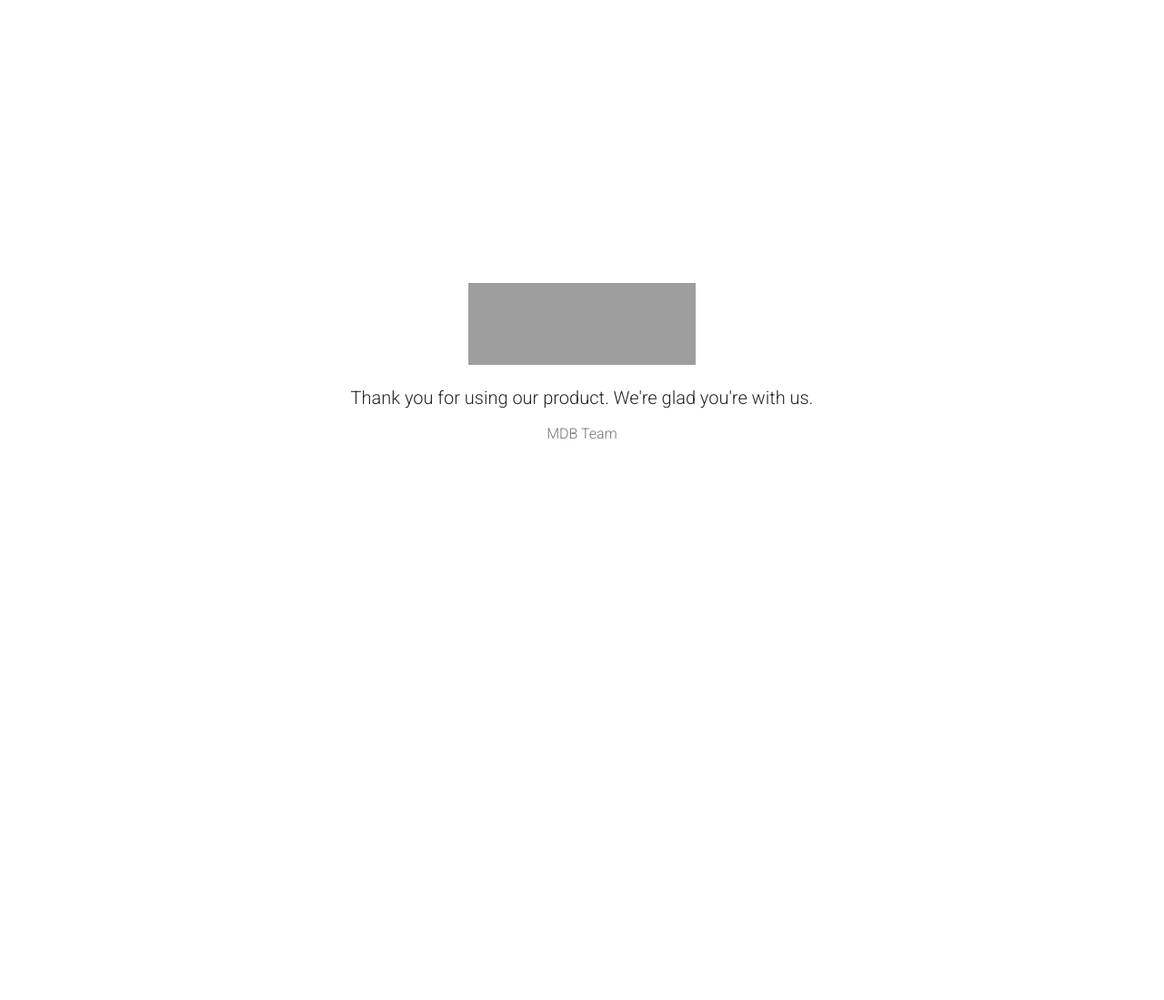
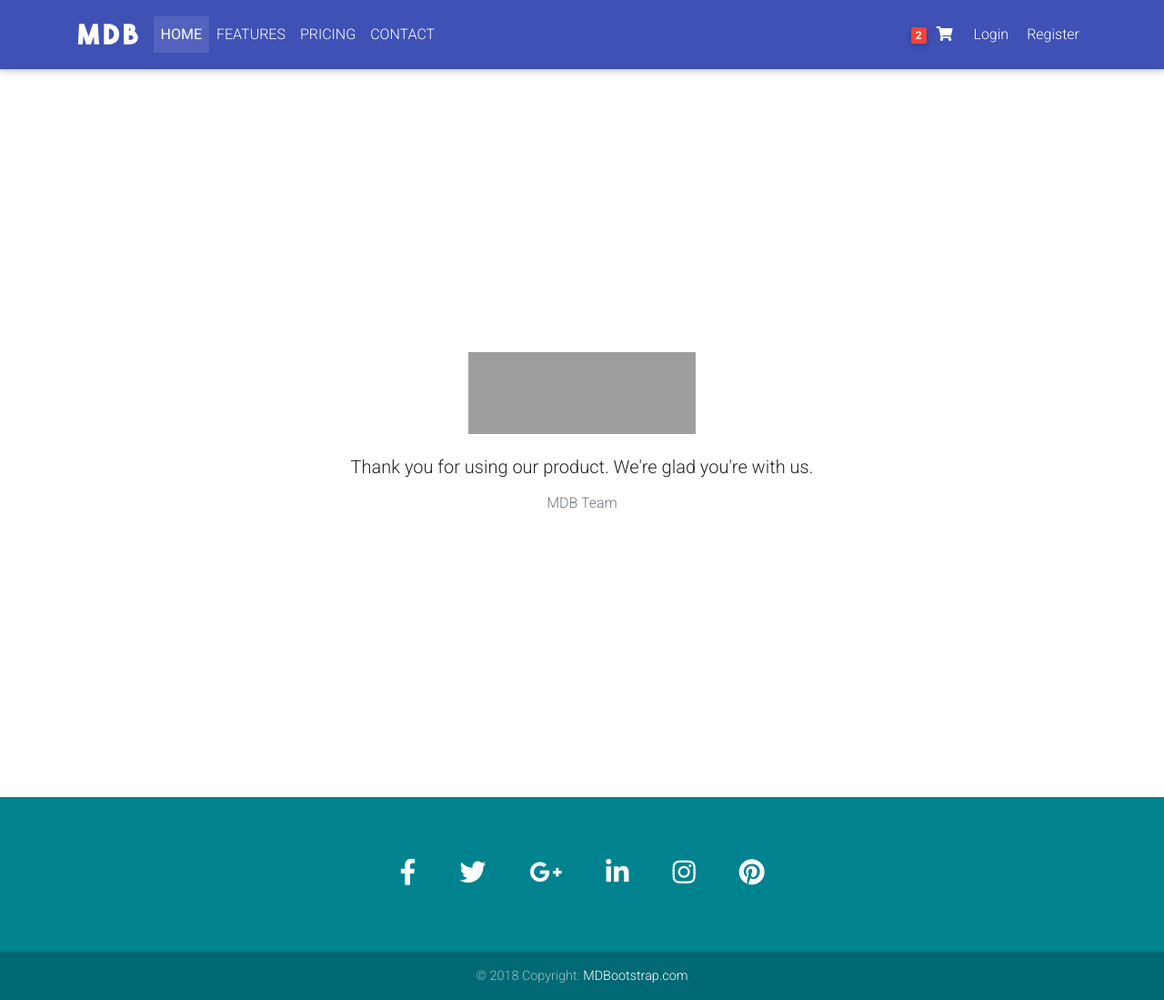
Before and after one commit to Sovengar/gamingwebapp, a Django app: page / in a window 1280 px wide. Shown: the whole page at 91% size. Before the commit the page ends 483 px from the top, so only its background shows below. Run offline with Django 3.2, Linux system fonts and the light colour scheme; some libraries are stand-ins or nearby versions; grey boxes are pictures that could not be loaded.

Commit message:
minor fix

```diff
--- a/appsite/templates/appsite/base.html
+++ b/appsite/templates/appsite/base.html
@@ -31,9 +31,138 @@
     <link rel="stylesheet" href="{% static 'appsite/css/style.css' %}" />
   </head>
   <body>
+
+        <!--Navbar-->
+        <nav class="navbar navbar-expand-lg navbar-dark indigo">
+
+          <div class="container">
+
+            <a class="navbar-brand py-0" href="#"><i class="fab fa-3x fa-mdb"></i></a>
+
+            <!-- Collapse button -->
+            <button class="navbar-toggler" type="button" data-toggle="collapse" data-target="#basicExampleNav"
+              aria-controls="basicExampleNav" aria-expanded="false" aria-label="Toggle navigation">
+              <span class="navbar-toggler-icon"></span>
+            </button>
+
+            <!-- Collapsible content -->
+            <div class="collapse navbar-collapse" id="basicExampleNav">
+
+              <!-- Links -->
+              <ul class="navbar-nav mr-auto text-uppercase">
+                <li class="nav-item active">
+                  <a class="nav-link font-weight-normal" href="#">Home</a>
+                </li>
+                <li class="nav-item">
+                  <a class="nav-link" href="#">Features</a>
+                </li>
+                <li class="nav-item">
+                  <a class="nav-link" href="#">Pricing</a>
+                </li>
+                <li class="nav-item">
+                  <a class="nav-link" href="#">Contact</a>
+                </li>
+              </ul>
+              <!-- Links -->
+
+              <ul class="nav navbar-nav nav-flex-icons ml-auto">
+                <li class="nav-item">
+                  <a href="" class="nav-link waves-effect">
+                    <span class="badge red z-depth-1 mr-1">2</span>
+                    <i id="navbar-static-cart" alt="Cart" class="fas fa-shopping-cart"></i>
+                    <span class="sr-only">Cart</span>
+                  </a>
+                </li>
+
+                {% if user.is_authenticated %}
+                    <li class="nav-item dropdown">
+                      <a class="nav-link dropdown-toggle" id="navbarDropdownMenuLink" data-toggle="dropdown"
+                        aria-haspopup="true" aria-expanded="false"><span class="d-none d-xl-inline-block ml-1">{{ user.username }}</span></a>
+                      <div class="dropdown-menu dropdown-primary dropdown-menu-right" aria-labelledby="navbarDropdownMenuLink">
+                        <a class="dropdown-item" href="{% url 'logout' %}">Logout</a>
+                        <a class="dropdown-item" href="#">Another action</a>
+                        <a class="dropdown-item" href="#">Something else here</a>
+                      </div>
+                    </li>
+                  {% else %}
+                    <li class="nav-item">
+                      <a href="{% url 'login' %}" class="nav-link waves-effect">
+                        <span class="d-none d-xl-inline-block ml-1">Login</span>
+                      </a>
+                    </li>
+                    <li class="nav-item">
+                      <a href="{% url 'register' %}" class="nav-link waves-effect">
+                        <span class="d-none d-xl-inline-block ml-1">Register</span>
+                      </a>
+                    </li>
+                  {% endif %}
+              </ul>
+
+            </div>
+            <!-- Collapsible content -->
+
+          </div>
+
+        </nav>
+        <!--/.Navbar-->
+
     {% block body %}{% endblock %}
 
+    <!-- Footer -->
+    <footer class="page-footer font-small cyan darken-3">
 
+      <!-- Footer Elements -->
+      <div class="container">
+
+        <!-- Grid row-->
+        <div class="row">
+
+          <!-- Grid column -->
+          <div class="col-md-12 py-5">
+            <div class="mb-5 flex-center">
+
+              <!-- Facebook -->
+              <a class="fb-ic">
+                <i class="fab fa-facebook-f fa-lg white-text mr-md-5 mr-3 fa-2x"> </i>
+              </a>
+              <!-- Twitter -->
+              <a class="tw-ic">
+                <i class="fab fa-twitter fa-lg white-text mr-md-5 mr-3 fa-2x"> </i>
+              </a>
+              <!-- Google +-->
+              <a class="gplus-ic">
+                <i class="fab fa-google-plus-g fa-lg white-text mr-md-5 mr-3 fa-2x"> </i>
+              </a>
+              <!--Linkedin -->
+              <a class="li-ic">
+                <i class="fab fa-linkedin-in fa-lg white-text mr-md-5 mr-3 fa-2x"> </i>
+              </a>
+              <!--Instagram-->
+              <a class="ins-ic">
+                <i class="fab fa-instagram fa-lg white-text mr-md-5 mr-3 fa-2x"> </i>
+              </a>
+              <!--Pinterest-->
+              <a class="pin-ic">
+                <i class="fab fa-pinterest fa-lg white-text fa-2x"> </i>
+              </a>
+            </div>
+          </div>
+          <!-- Grid column -->
+
+        </div>
+        <!-- Grid row-->
+
+      </div>
+      <!-- Footer Elements -->
+
+      <!-- Copyright -->
+      <div class="footer-copyright text-center py-3">© 2018 Copyright:
+        <a href="https://mdbootstrap.com/education/bootstrap/"> MDBootstrap.com</a>
+      </div>
+      <!-- Copyright -->
+
+    </footer>
+    <!-- Footer -->
 
     <!-- jQuery -->
     <script type="text/javascript" src="{% static 'appsite/js/jquery.min.js' %}"></script>
```
Also changed, not shown: appsite/templates/appsite/modules_footer.html (deleted, +0 -63 lines), appsite/templates/appsite/user.html (deleted, +0 -13 lines).
